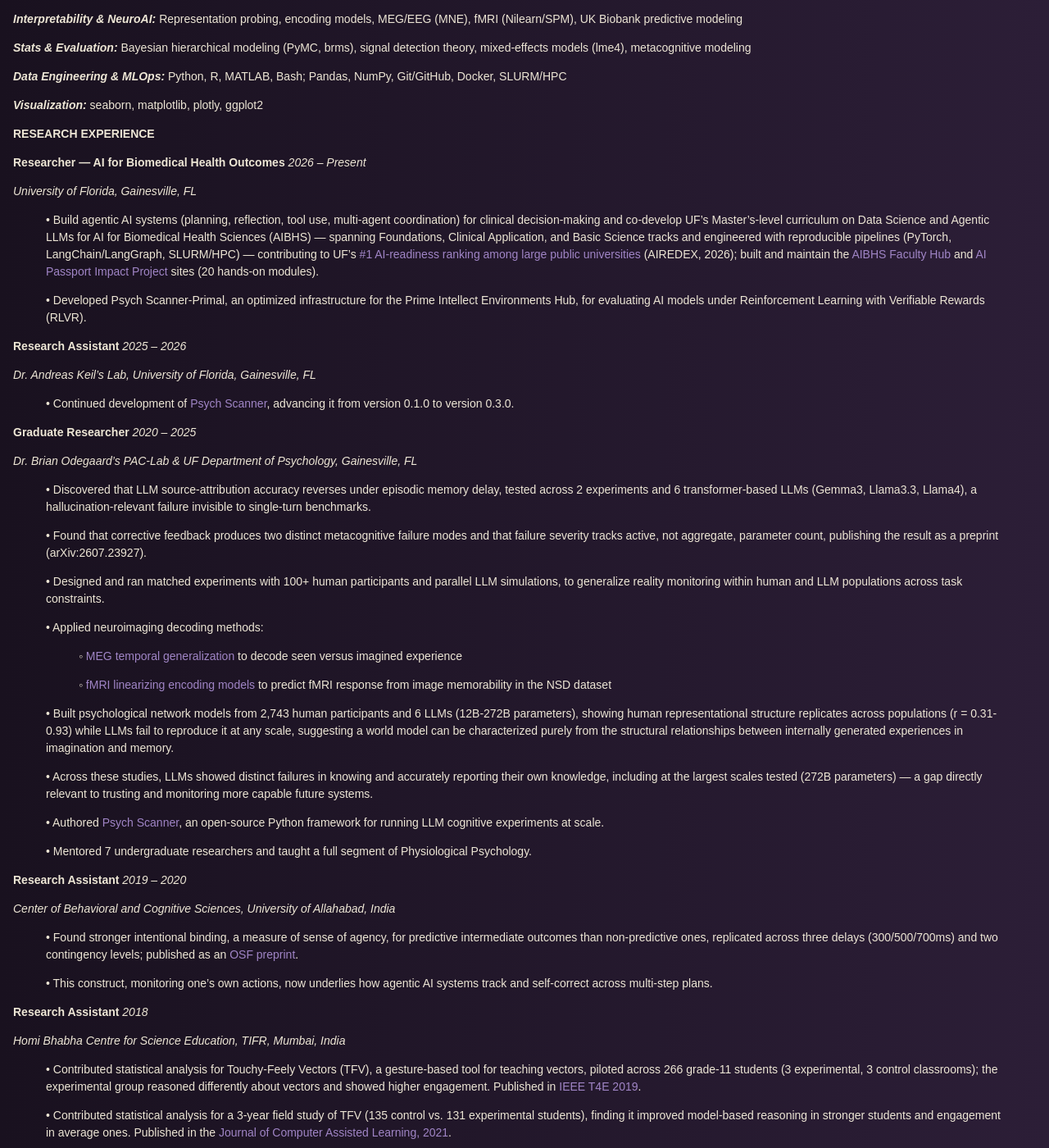
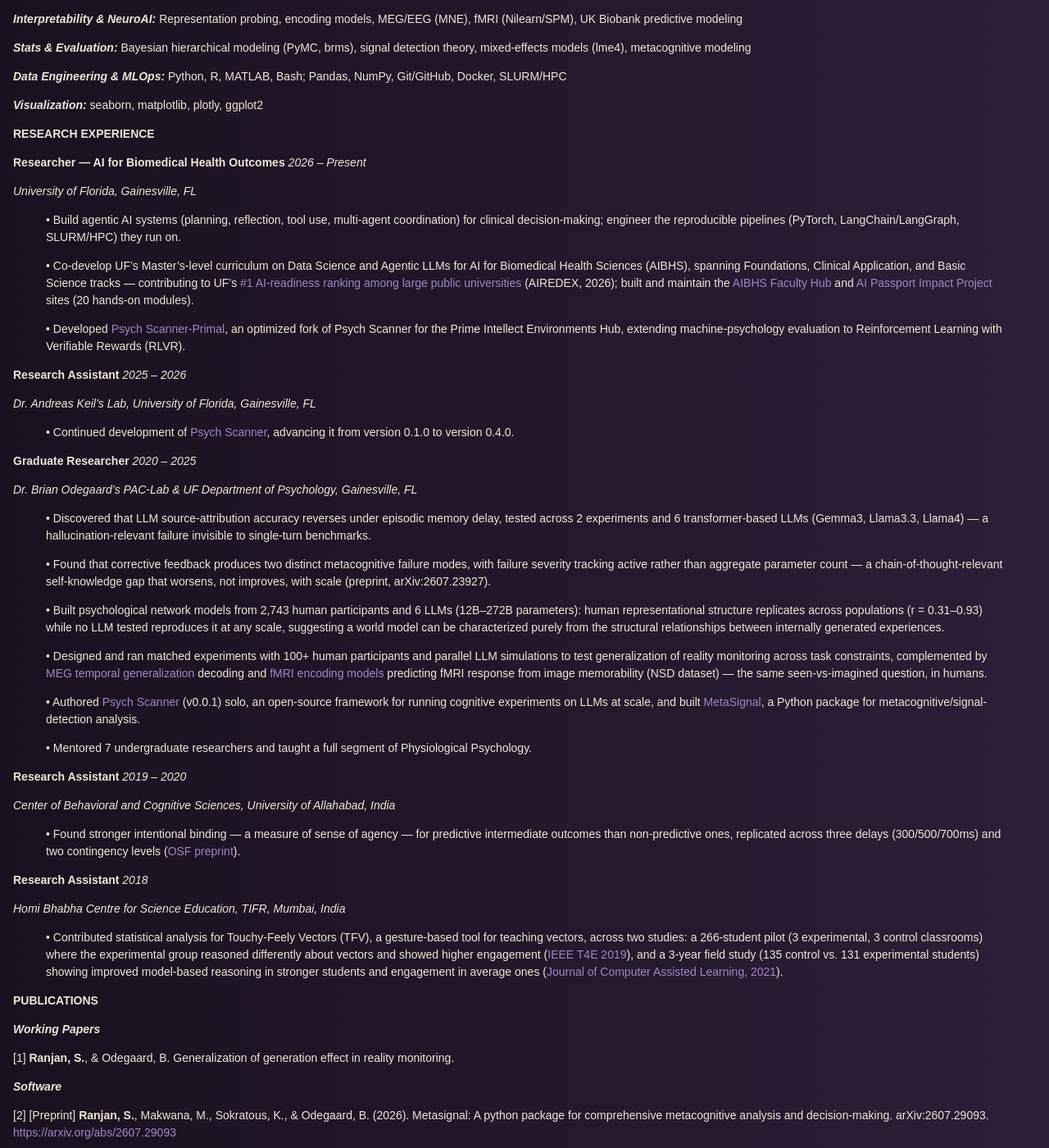
Before and after one commit to saurabhr/saurabhr.github.io, a Jekyll site: the page built from assets/sr_cv.md, in a window 1280 px wide and 1400 px high, scrolled down 504 px. Shown: the whole window at 82% size. Built offline with Jekyll 4.4.1, drawn with Linux system fonts in a browser that asks for light colours; our own code applies the rules of GitHub Pages for plain Markdown files.

Commit message:
Tighten CV technical skills and research experience sections
Consolidate skills into concise category lists, remove RAG. Trim
redundant/overclaiming experience bullets, fix AIBHS role end date,
correct PsychScanner-Primal role placement, bump Psych Scanner to v0.4.0,
add link.

Co-Authored-By: Claude Sonnet 5 <noreply@anthropic.com>

```diff
--- a/assets/sr_cv.md
+++ b/assets/sr_cv.md
@@ -41,37 +41,31 @@ Thesis: [Intentional Binding in Future-Directed Intentions](https://osf.io/prepr
 
 *University of Florida, Gainesville, FL*
 
-> •	Build agentic AI systems (planning, reflection, tool use, multi-agent coordination) for clinical decision-making and co-develop UF's Master's-level curriculum on Data Science and Agentic LLMs for AI for Biomedical Health Sciences (AIBHS) — spanning Foundations, Clinical Application, and Basic Science tracks and engineered with reproducible pipelines (PyTorch, LangChain/LangGraph, SLURM/HPC) — contributing to UF's [#1 AI-readiness ranking among large public universities](https://news.ufl.edu/2026/07/ai-readiness/) (AIREDEX, 2026); built and maintain the [AIBHS Faculty Hub](https://uf-aibhs.github.io/) and [AI Passport Impact Project](https://uf-aibhs.github.io/AI-Passport-Impact-Project/) sites (20 hands-on modules).
+> •	Build agentic AI systems (planning, reflection, tool use, multi-agent coordination) for clinical decision-making; engineer the reproducible pipelines (PyTorch, LangChain/LangGraph, SLURM/HPC) they run on.
 
-> •	Developed Psych Scanner-Primal, an optimized infrastructure for the Prime Intellect Environments Hub, for evaluating AI models under Reinforcement Learning with Verifiable Rewards (RLVR).
+> •	Co-develop UF's Master's-level curriculum on Data Science and Agentic LLMs for AI for Biomedical Health Sciences (AIBHS), spanning Foundations, Clinical Application, and Basic Science tracks — contributing to UF's [#1 AI-readiness ranking among large public universities](https://news.ufl.edu/2026/07/ai-readiness/) (AIREDEX, 2026); built and maintain the [AIBHS Faculty Hub](https://uf-aibhs.github.io/) and [AI Passport Impact Project](https://uf-aibhs.github.io/AI-Passport-Impact-Project/) sites (20 hands-on modules).
+
+> •	Developed [Psych Scanner-Primal](https://saurabhr.github.io/psychscanner-primal/), an optimized fork of Psych Scanner for the Prime Intellect Environments Hub, extending machine-psychology evaluation to Reinforcement Learning with Verifiable Rewards (RLVR).
 
 **Research Assistant**                                                                                                   	                                   *2025 – 2026*
 
 *Dr. Andreas Keil's Lab, University of Florida, Gainesville, FL*
 
-> •	Continued development of [Psych Scanner](https://github.com/saurabhr/psychscanner/), advancing it from version 0.1.0 to version 0.3.0.
+> •	Continued development of [Psych Scanner](https://github.com/saurabhr/psychscanner/), advancing it from version 0.1.0 to version 0.4.0.
 
 **Graduate Researcher**                                                                                                	                                   *2020 – 2025*
 
 *Dr. Brian Odegaard's PAC-Lab & UF Department of Psychology, Gainesville, FL*
 
-> •	Discovered that LLM source-attribution accuracy reverses under episodic memory delay, tested across 2 experiments and 6 transformer-based LLMs (Gemma3, Llama3.3, Llama4), a hallucination-relevant failure invisible to single-turn benchmarks.
+> •	Discovered that LLM source-attribution accuracy reverses under episodic memory delay, tested across 2 experiments and 6 transformer-based LLMs (Gemma3, Llama3.3, Llama4) — a hallucination-relevant failure invisible to single-turn benchmarks.
 
-> •	Found that corrective feedback produces two distinct metacognitive failure modes and that failure severity tracks active, not aggregate, parameter count, publishing the result as a preprint (arXiv:2607.23927).
+> •	Found that corrective feedback produces two distinct metacognitive failure modes, with failure severity tracking active rather than aggregate parameter count — a chain-of-thought-relevant self-knowledge gap that worsens, not improves, with scale (preprint, arXiv:2607.23927).
 
-> •	Designed and ran matched experiments with 100+ human participants and parallel LLM simulations, to generalize reality monitoring within human and LLM populations across task constraints.
+> •	Built psychological network models from 2,743 human participants and 6 LLMs (12B–272B parameters): human representational structure replicates across populations (r = 0.31–0.93) while no LLM tested reproduces it at any scale, suggesting a world model can be characterized purely from the structural relationships between internally generated experiences.
 
-> •	Applied neuroimaging decoding methods:
->
->> ◦	[MEG temporal generalization](https://github.com/saurabhr/predict_perception_imagination_tgm) to decode seen versus imagined experience
->>
->> ◦	[fMRI linearizing encoding models](https://drive.google.com/file/d/19mZs-H6cwijz3ZLf41w1FYVcP_PmMGd9/view?usp=sharing) to predict fMRI response from image memorability in the NSD dataset
+> •	Designed and ran matched experiments with 100+ human participants and parallel LLM simulations to test generalization of reality monitoring across task constraints, complemented by [MEG temporal generalization](https://github.com/saurabhr/predict_perception_imagination_tgm) decoding and [fMRI encoding models](https://drive.google.com/file/d/19mZs-H6cwijz3ZLf41w1FYVcP_PmMGd9/view?usp=sharing) predicting fMRI response from image memorability (NSD dataset) — the same seen-vs-imagined question, in humans.
 
-> •	Built psychological network models from 2,743 human participants and 6 LLMs (12B-272B parameters), showing human representational structure replicates across populations (r = 0.31-0.93) while LLMs fail to reproduce it at any scale, suggesting a world model can be characterized purely from the structural relationships between internally generated experiences in imagination and memory.
-
-> •	Across these studies, LLMs showed distinct failures in knowing and accurately reporting their own knowledge, including at the largest scales tested (272B parameters) — a gap directly relevant to trusting and monitoring more capable future systems.
-
-> •	Authored [Psych Scanner](https://github.com/saurabhr/psychscanner/), an open-source Python framework for running LLM cognitive experiments at scale.
+> •	Authored [Psych Scanner](https://github.com/saurabhr/psychscanner/) (v0.0.1) solo, an open-source framework for running cognitive experiments on LLMs at scale, and built [MetaSignal](https://github.com/saurabhr/metasignal), a Python package for metacognitive/signal-detection analysis.
 
 > •	Mentored 7 undergraduate researchers and taught a full segment of Physiological Psychology.
 
@@ -79,17 +73,13 @@ Thesis: [Intentional Binding in Future-Directed Intentions](https://osf.io/prepr
 
 *Center of Behavioral and Cognitive Sciences, University of Allahabad, India*
 
-> •	Found stronger intentional binding, a measure of sense of agency, for predictive intermediate outcomes than non-predictive ones, replicated across three delays (300/500/700ms) and two contingency levels; published as an [OSF preprint](https://osf.io/preprints/psyarxiv/qa93k_v1).
-
-> •	This construct, monitoring one's own actions, now underlies how agentic AI systems track and self-correct across multi-step plans.
+> •	Found stronger intentional binding — a measure of sense of agency — for predictive intermediate outcomes than non-predictive ones, replicated across three delays (300/500/700ms) and two contingency levels ([OSF preprint](https://osf.io/preprints/psyarxiv/qa93k_v1)).
 
 **Research Assistant**                                                                                                              	                                   *2018*
 
 *Homi Bhabha Centre for Science Education, TIFR, Mumbai, India*
 
-> •	Contributed statistical analysis for Touchy-Feely Vectors (TFV), a gesture-based tool for teaching vectors, piloted across 266 grade-11 students (3 experimental, 3 control classrooms); the experimental group reasoned differently about vectors and showed higher engagement. Published in [IEEE T4E 2019](https://ieeexplore.ieee.org/abstract/document/8983767).
-
-> •	Contributed statistical analysis for a 3-year field study of TFV (135 control vs. 131 experimental students), finding it improved model-based reasoning in stronger students and engagement in average ones. Published in the [Journal of Computer Assisted Learning, 2021](https://eric.ed.gov/?id=EJ1287838).
+> •	Contributed statistical analysis for Touchy-Feely Vectors (TFV), a gesture-based tool for teaching vectors, across two studies: a 266-student pilot (3 experimental, 3 control classrooms) where the experimental group reasoned differently about vectors and showed higher engagement ([IEEE T4E 2019](https://ieeexplore.ieee.org/abstract/document/8983767)), and a 3-year field study (135 control vs. 131 experimental students) showing improved model-based reasoning in stronger students and engagement in average ones ([Journal of Computer Assisted Learning, 2021](https://eric.ed.gov/?id=EJ1287838)).
 
 **PUBLICATIONS**
 
```
Also changed, not shown: 1 other file.
